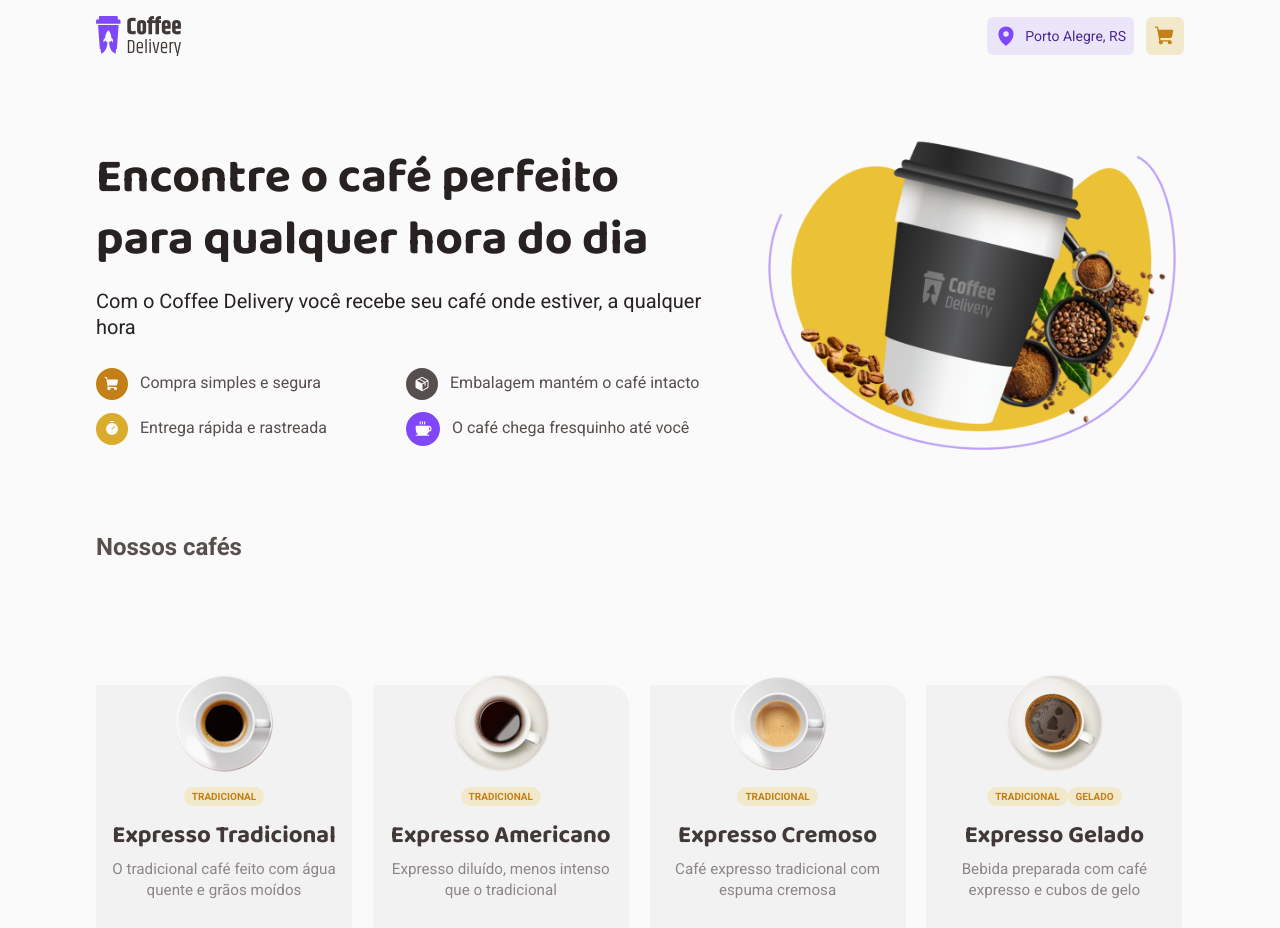
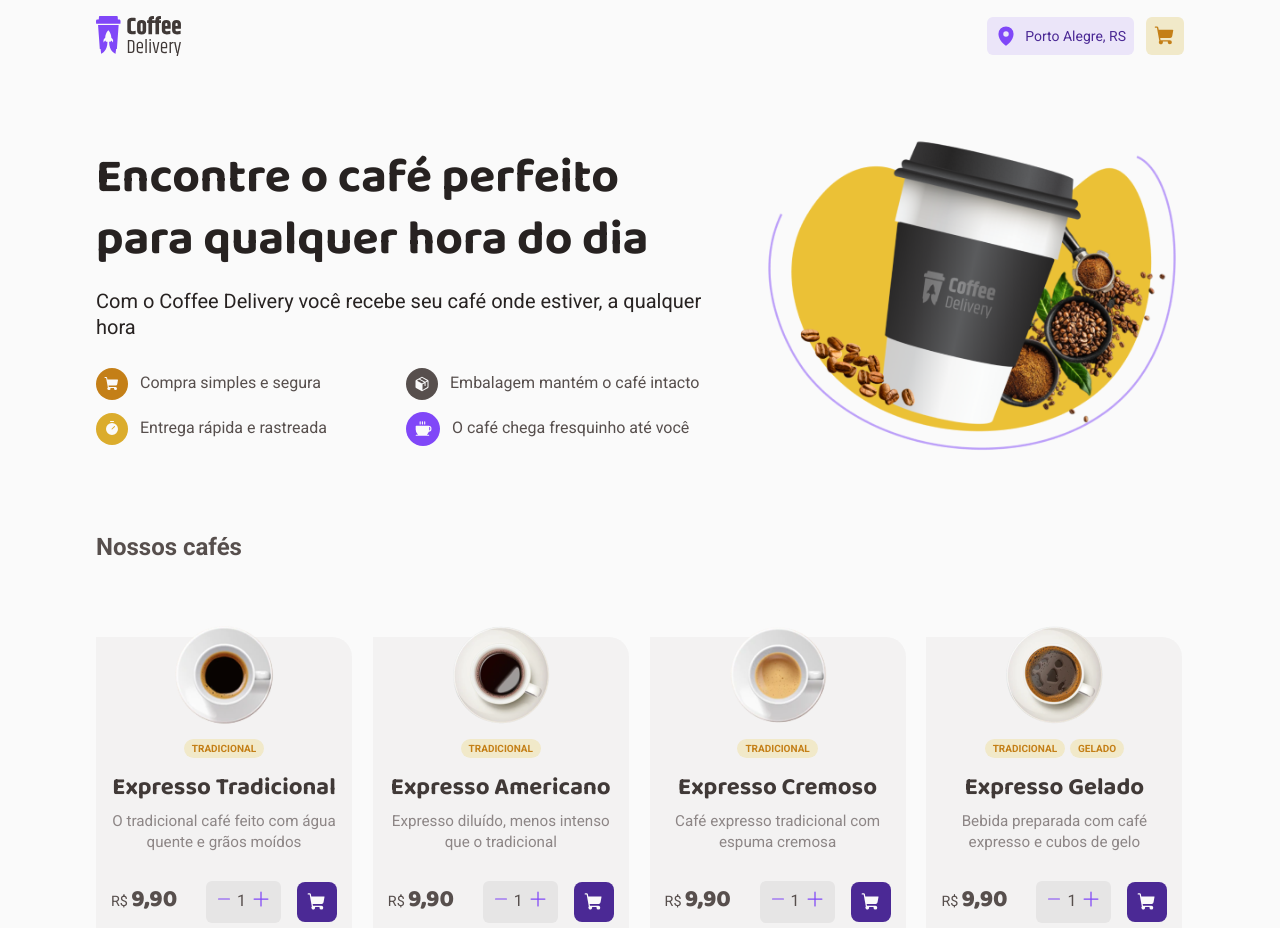
Before and after one commit to GabrielMatoss/CoffeeHouse, a React (Vite) app: page / in a window 1280 px wide. Shown: the top 928 px of the page. Built offline with nearby package versions, Linux system fonts and the light colour scheme.

Commit message:
style(styles.ts): refactor code css

```diff
--- a/src/components/CoffeeCard/styles.ts
+++ b/src/components/CoffeeCard/styles.ts
@@ -2,7 +2,8 @@ import styled from "styled-components";
 
 export const CoffeeCards = styled.div`
     position: relative;
-    margin-top: 3rem;
+    //margin-top: 3rem;
+    margin-bottom: 1.5rem;
     display: flex;
     align-items: center;
     justify-content: center;
@@ -29,6 +30,10 @@ export const CoffeeCards = styled.div`
       font-size: 0.625rem;
       font-weight: 700;
       text-transform: uppercase;
+    }
+
+    .SectionCoffeeTags span:nth-child(2){
+      margin-left: 5px;
     }
 
     .SectionDescrition {
```
